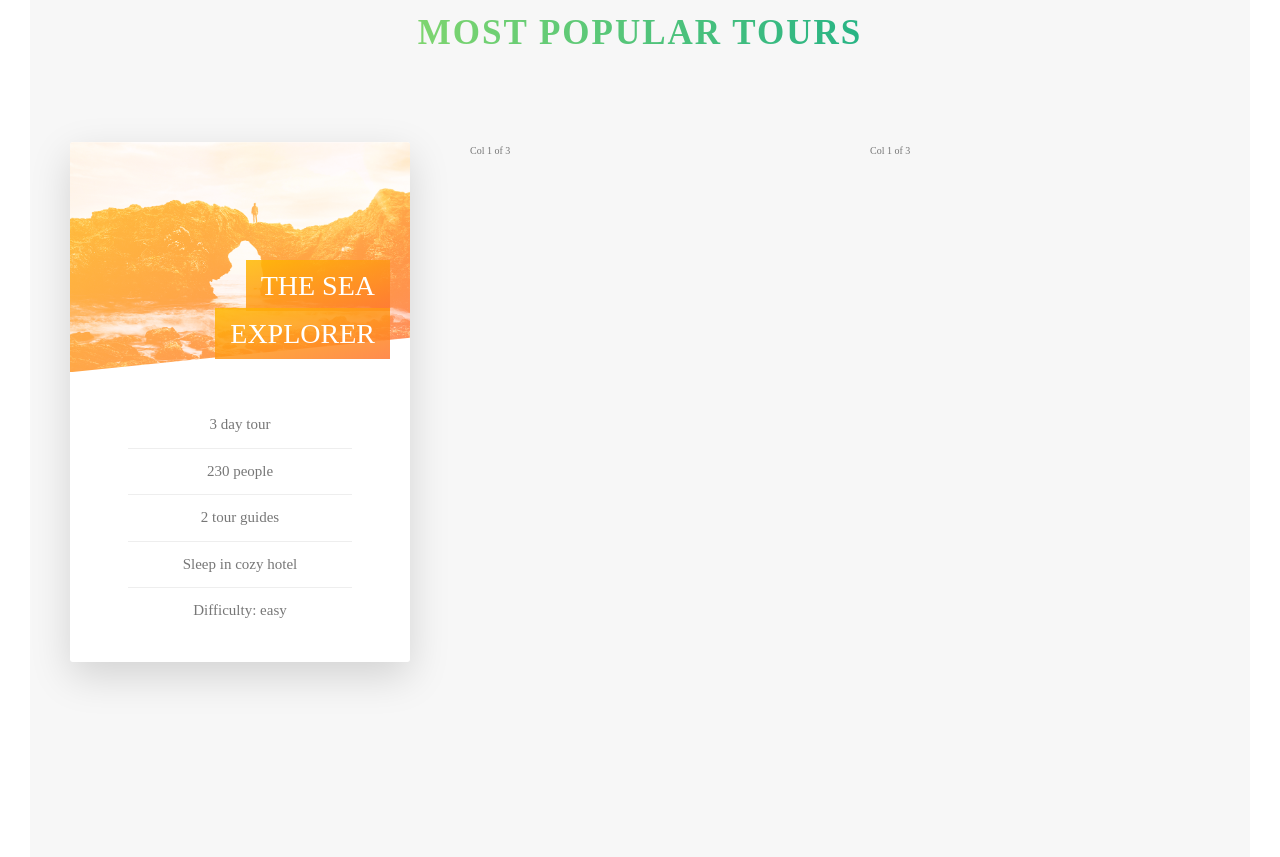
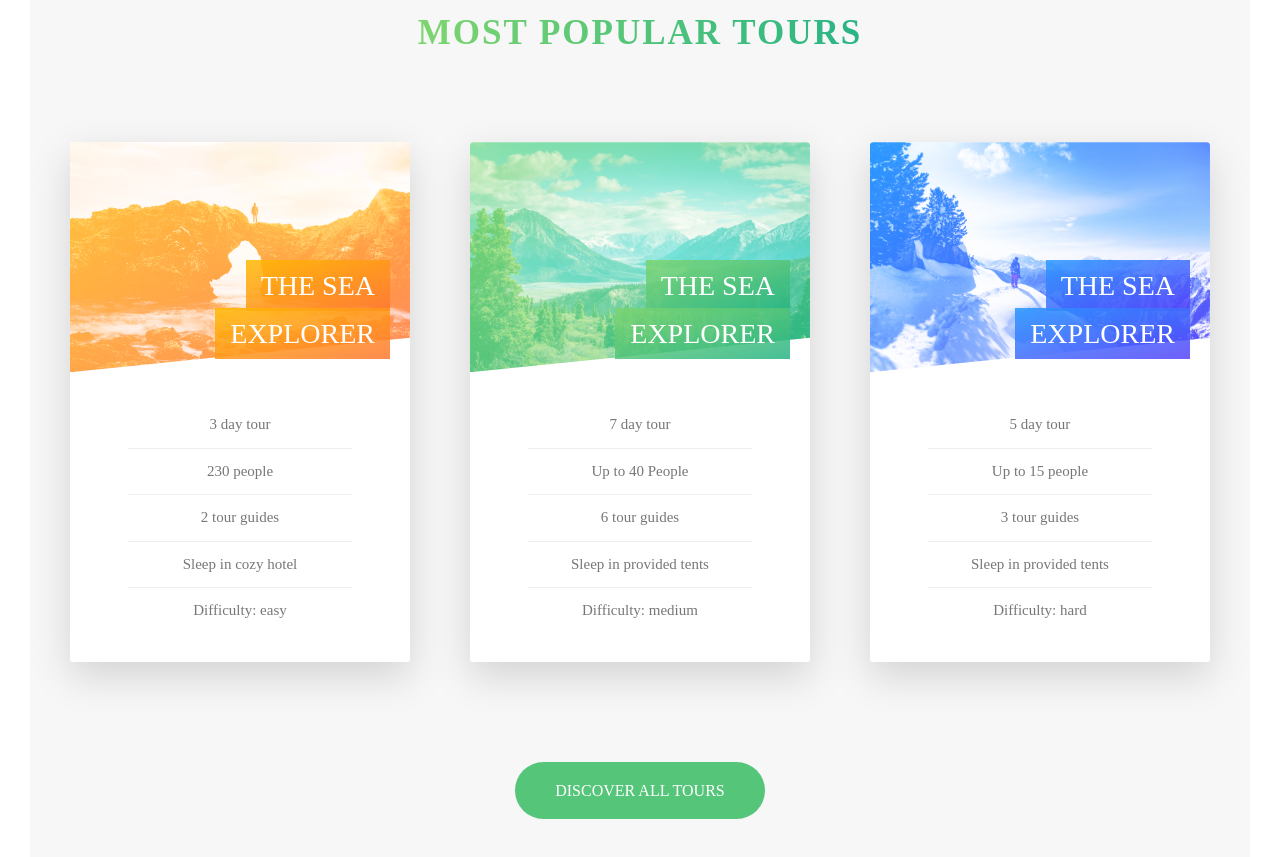
Before and after one commit to onkar-03/Advanced-CSS-and-Sass-Flexbox-Grid-Animations-and-More, a website: page 01. Natours Project/index.html in a window 1280 px wide. Shown: the part 2458-3315 px from the top of the page. Drawn offline with Linux system fonts and the light colour scheme.

Commit message:
Building Tours Section Phase 3 :
- Created the Final layout with content of card one
- Created the other two cards too with their respective content
- Added a new button after the Cards and styled it

```diff
--- a/01. Natours Project/index.html
+++ b/01. Natours Project/index.html
@@ -157,6 +157,7 @@
           <h2 class="heading-secondary">Most popular tours</h2>
         </div>
         <div class="row">
+          <!-- Card 1 -->
           <div class="col-1-of-3">
             <div class="card">
               <div class="card__side card__side--front">
@@ -177,12 +178,82 @@
                 </div>
               </div>
               <div class="card__side card__side--back card__side--back-1">
-                Back
+                <div class="card__cta">
+                  <div class="card__price-box">
+                    <p class="card__price-only">Only</p>
+                    <p class="card__price-value">$297</p>
+                  </div>
+                  <a href="#" class="btn btn--white">Book Now !</a>
+                </div>
               </div>
             </div>
           </div>
-          <div class="col-1-of-3">Col 1 of 3</div>
-          <div class="col-1-of-3">Col 1 of 3</div>
+
+          <!-- Card 2 -->
+          <div class="col-1-of-3">
+            <div class="card">
+              <div class="card__side card__side--front">
+                <div class="card__picture card__picture--2">&nbsp;</div>
+                <h4 class="card__heading">
+                  <span class="card__heading-span card__heading-span--2"
+                    >The Sea Explorer
+                  </span>
+                </h4>
+                <div class="card__details">
+                  <ul>
+                    <li>7 day tour</li>
+                    <li>Up to 40 People</li>
+                    <li>6 tour guides</li>
+                    <li>Sleep in provided tents</li>
+                    <li>Difficulty: medium</li>
+                  </ul>
+                </div>
+              </div>
+              <div class="card__side card__side--back card__side--back-2">
+                <div class="card__cta">
+                  <div class="card__price-box">
+                    <p class="card__price-only">Only</p>
+                    <p class="card__price-value">$497</p>
+                  </div>
+                  <a href="#" class="btn btn--white">Book Now !</a>
+                </div>
+              </div>
+            </div>
+          </div>
+          <!-- Card 3 -->
+          <div class="col-1-of-3">
+            <div class="card">
+              <div class="card__side card__side--front">
+                <div class="card__picture card__picture--3">&nbsp;</div>
+                <h4 class="card__heading">
+                  <span class="card__heading-span card__heading-span--3"
+                    >The Sea Explorer
+                  </span>
+                </h4>
+                <div class="card__details">
+                  <ul>
+                    <li>5 day tour</li>
+                    <li>Up to 15 people</li>
+                    <li>3 tour guides</li>
+                    <li>Sleep in provided tents</li>
+                    <li>Difficulty: hard</li>
+                  </ul>
+                </div>
+              </div>
+              <div class="card__side card__side--back card__side--back-3">
+                <div class="card__cta">
+                  <div class="card__price-box">
+                    <p class="card__price-only">Only</p>
+                    <p class="card__price-value">$897</p>
+                  </div>
+                  <a href="#" class="btn btn--white">Book Now !</a>
+                </div>
+              </div>
+            </div>
+          </div>
+        </div>
+        <div class="u-center-text u-margin-top-huge">
+          <a href="#" class="btn btn--green">Discover all tours</a>
         </div>
       </section>
     </main>
--- a/01. Natours Project/sass/base/_utilities.scss
+++ b/01. Natours Project/sass/base/_utilities.scss
@@ -8,6 +8,14 @@
   margin-bottom: 8rem;
 }
 
+.u-margin-top-big {
+  margin-top: 8rem;
+}
+
+.u-margin-top-huge {
+  margin-top: 10rem;
+}
+
 .u-margin-bottom-medium {
   margin-bottom: 4rem;
 }
--- a/01. Natours Project/sass/components/_button.scss
+++ b/01. Natours Project/sass/components/_button.scss
@@ -43,6 +43,15 @@
 
     &::after {
       background-color: $color-white;
+    }
+  }
+
+  &--green {
+    background-color: $color-primary;
+    color: $color-white;
+
+    &::after {
+      background-color: $color-primary;
     }
   }
 
--- a/01. Natours Project/sass/components/_card.scss
+++ b/01. Natours Project/sass/components/_card.scss
@@ -44,7 +44,6 @@
     }
 
     &--back {
-      background-color: black;
       transform: rotateY(180deg);
 
       //Background Gradient Card 1
@@ -53,6 +52,23 @@
           to right bottom,
           $color-secondary-light,
           $color-secondary-dark
+        );
+      }
+
+      //Background Gradient Card 2
+      &-2 {
+        background-image: linear-gradient(
+          to right bottom,
+          $color-primary-light,
+          $color-primary-dark
+        );
+      }
+
+      &-3 {
+        background-image: linear-gradient(
+          to right bottom,
+          $color-tertiary-light,
+          $color-tertiary-dark
         );
       }
     }
@@ -85,6 +101,11 @@
     //For unsupported browser
     -webkit-clip-path: polygon(0 0, 100% 0, 100% 85%, 0 100%);
 
+    //On using the clip-path then overflow hidden doesn't work hence defining border top left & right separately
+
+    border-top-left-radius: 3px;
+    border-top-right-radius: 3px;
+
     &--1 {
       background-image: linear-gradient(
           to right bottom,
@@ -101,6 +122,24 @@
       //     rgba($color-secondary-dark, 0.5)
       //   ),
       //   url(../../img/nat-5.jpg);
+    }
+
+    &--2 {
+      background-image: linear-gradient(
+          to right bottom,
+          $color-primary-light,
+          $color-primary-dark
+        ),
+        url(../img/nat-6.jpg);
+    }
+
+    &--3 {
+      background-image: linear-gradient(
+          to right bottom,
+          $color-tertiary-light,
+          $color-tertiary-dark
+        ),
+        url(../img/nat-7.jpg);
     }
   }
 
@@ -136,6 +175,22 @@
         rgba($color-secondary-dark, 0.85)
       );
     }
+
+    &--2 {
+      background-image: linear-gradient(
+        to right bottom,
+        rgba($color-primary-light, 0.85),
+        rgba($color-primary-dark, 0.85)
+      );
+    }
+
+    &--3 {
+      background-image: linear-gradient(
+        to right bottom,
+        rgba($color-tertiary-light, 0.85),
+        rgba($color-tertiary-dark, 0.85)
+      );
+    }
   }
 
   &__details {
@@ -155,4 +210,34 @@
       }
     }
   }
+
+  // ^ Back Side Styling
+  &__cta {
+    //Center the cta Container using the absolute position trick
+    position: absolute;
+    top: 50%;
+    left: 50%;
+    transform: translate(-50%, -50%);
+
+    width: 90%;
+
+    // anchor Element is inline treated as text hence text-align:center works
+    text-align: center;
+  }
+
+  &__price-box {
+    color: $color-white;
+    margin-bottom: 8rem;
+  }
+
+  &__price-only {
+    font-size: 1.4rem;
+    text-transform: uppercase;
+  }
+  &__price-value {
+    font-size: 6rem;
+
+    //Huge Text less weight
+    font-weight: 100;
+  }
 }
--- a/01. Natours Project/sass/pages/_home.scss
+++ b/01. Natours Project/sass/pages/_home.scss
@@ -35,7 +35,7 @@
 }
 
 .section-tours {
-  padding: 25rem 0 50rem 0;
+  padding: 25rem 0 15rem 0;
   background-color: $color-grey-light-1;
   margin-top: -10rem;
 }
```
Also changed, not shown: 01. Natours Project/css/style.css.
